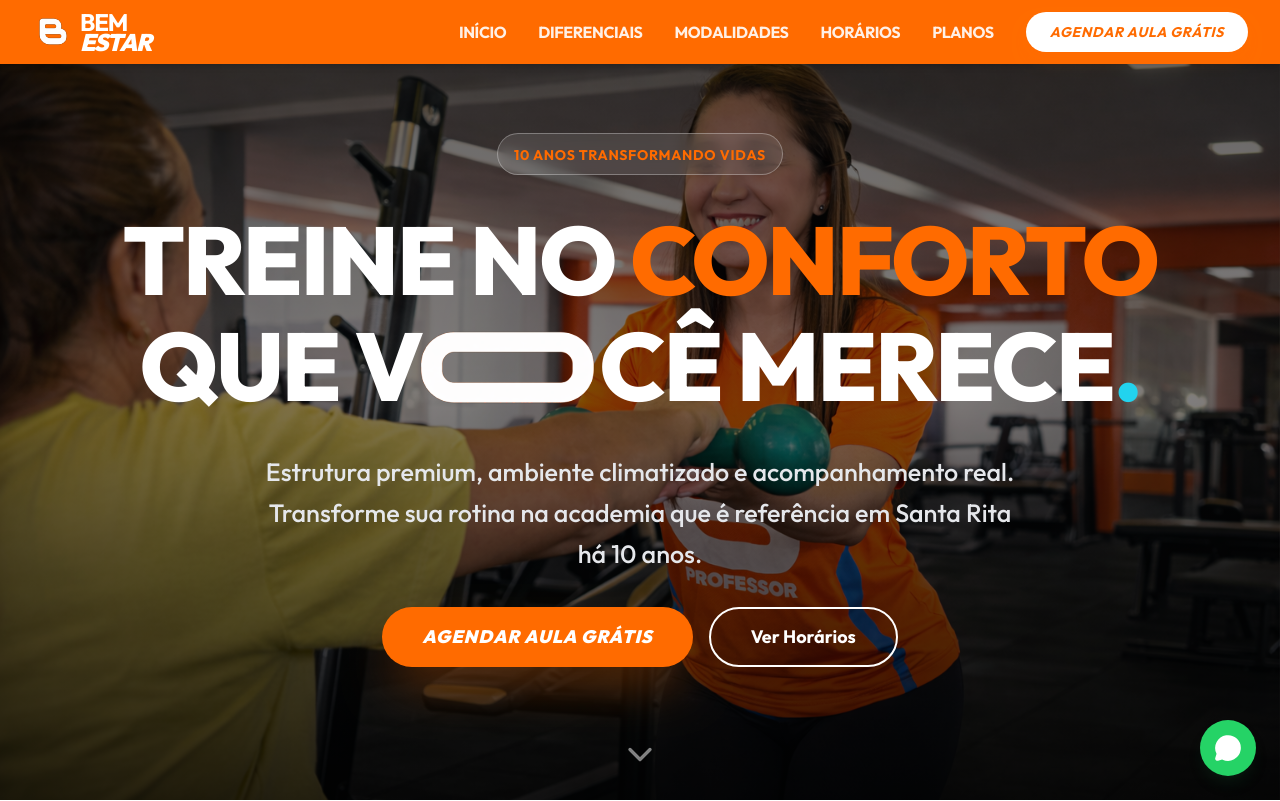
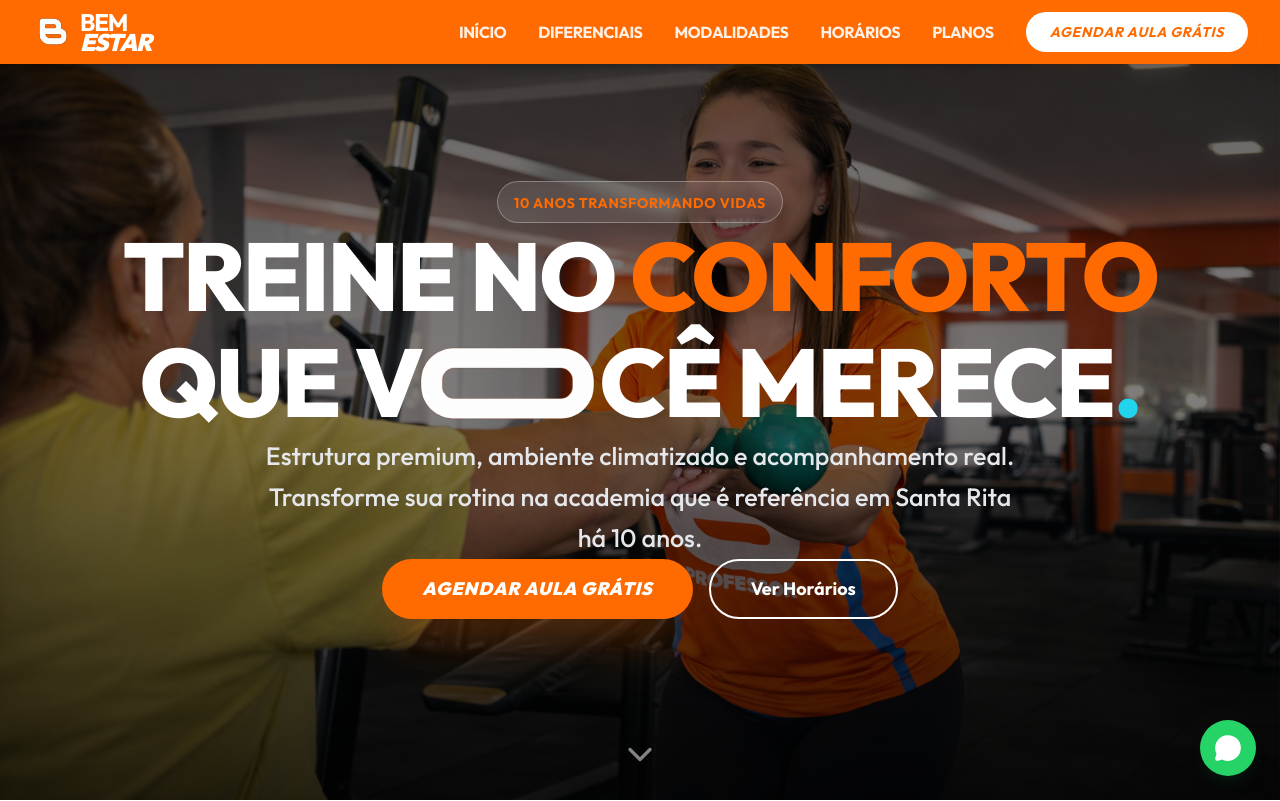
Before and after one commit to richardgms/bemestar-academia, a Next.js app: page / in a window 1280 px wide. Shown: the top 801 px of the page. Built offline with nearby package versions, Linux system fonts and the light colour scheme.

Commit message:
fix(hero): ajusta responsividade para telas estreitas e reduz altura do header mobile

```diff
--- a/src/components/layout/header.tsx
+++ b/src/components/layout/header.tsx
@@ -31,7 +31,7 @@ export function Header() {
 
     return (
         <header
-            className="fixed top-0 left-0 right-0 z-50 bg-brand h-20 md:h-16 flex items-center shadow-md"
+            className="fixed top-0 left-0 right-0 z-50 bg-brand h-14 md:h-16 flex items-center shadow-md"
         >
             <Container className="flex items-center justify-between">
                 {/* LOGO */}
--- a/src/components/sections/hero-section.tsx
+++ b/src/components/sections/hero-section.tsx
@@ -10,7 +10,7 @@ import { motion } from "framer-motion"
 
 export function HeroSection() {
     return (
-        <section id="inicio" className="relative min-h-[100vh] flex items-center justify-center overflow-hidden pt-20 md:pt-16">
+        <section id="inicio" className="relative min-h-[100vh] flex items-center justify-center overflow-hidden pt-14 md:pt-16">
             {/* BACKGROUND IMAGE + OVERLAY */}
             <div className="absolute inset-0 z-0">
                 <img
@@ -22,21 +22,21 @@ export function HeroSection() {
             </div>
 
             {/* CONTENT */}
-            <Container className="relative z-10 text-center h-[calc(100vh-80px)] md:h-[calc(100vh-128px)] flex flex-col justify-evenly md:justify-center pb-20 md:pb-16">
+            <Container className="relative z-10 text-center h-[calc(100vh-56px)] md:h-[calc(100vh-128px)] flex flex-col justify-evenly md:justify-center pb-20 md:pb-16 max-[400px]:min-h-[100svh] max-[400px]:h-auto max-[400px]:justify-start max-[400px]:gap-6 max-[400px]:pt-8 max-[400px]:pb-24">
                 <Reveal>
-                    <div className="inline-block md:mb-8 px-4 py-2 rounded-full border border-white/30 bg-white/10 backdrop-blur-sm">
+                    <div className="inline-block px-4 py-2 rounded-full border border-white/30 bg-white/10 backdrop-blur-sm">
                         <span className="text-brand font-bold tracking-wider text-sm uppercase">10 anos transformando vidas</span>
                     </div>
                 </Reveal>
 
                 <Reveal delay={0.1}>
-                    <h1 className="text-5xl sm:text-6xl md:text-6xl lg:text-8xl font-extrabold text-white leading-[1.2] md:leading-[1.1] md:mb-8 tracking-tight max-w-6xl mx-auto">
+                    <h1 className="text-5xl sm:text-6xl md:text-6xl lg:text-8xl font-extrabold text-white leading-[1.2] md:leading-[1.1] tracking-tight max-w-6xl mx-auto">
                         TREINE NO <Highlight>CONFORTO</Highlight> QUE <span className="whitespace-nowrap text-[1.56em] md:text-[1em]">V<img src="/assets/o-esticado-branco.svg" alt="O" className="inline-block h-[0.90em] w-auto mx-[-0.02em] align-middle translate-y-[-0.12em]" />CÊ</span> <span className="text-[1.25em] md:text-[1em]">MERECE<span className="text-brand-accent">.</span></span>
                     </h1>
                 </Reveal>
 
                 <Reveal delay={0.2}>
-                    <p className="text-[1.31rem] sm:text-[1.57rem] md:text-[1.57rem] text-gray-200 max-w-4xl md:max-w-3xl mx-auto leading-snug md:leading-relaxed md:mb-8 font-medium px-4 md:px-2">
+                    <p className="text-[1.31rem] sm:text-[1.57rem] md:text-[1.57rem] text-gray-200 max-w-4xl md:max-w-3xl mx-auto leading-snug md:leading-relaxed font-medium px-4 md:px-2">
                         Estrutura premium, ambiente climatizado e acompanhamento real.
                         Transforme sua rotina na academia que é referência em Santa Rita há 10 anos.
                     </p>
```
